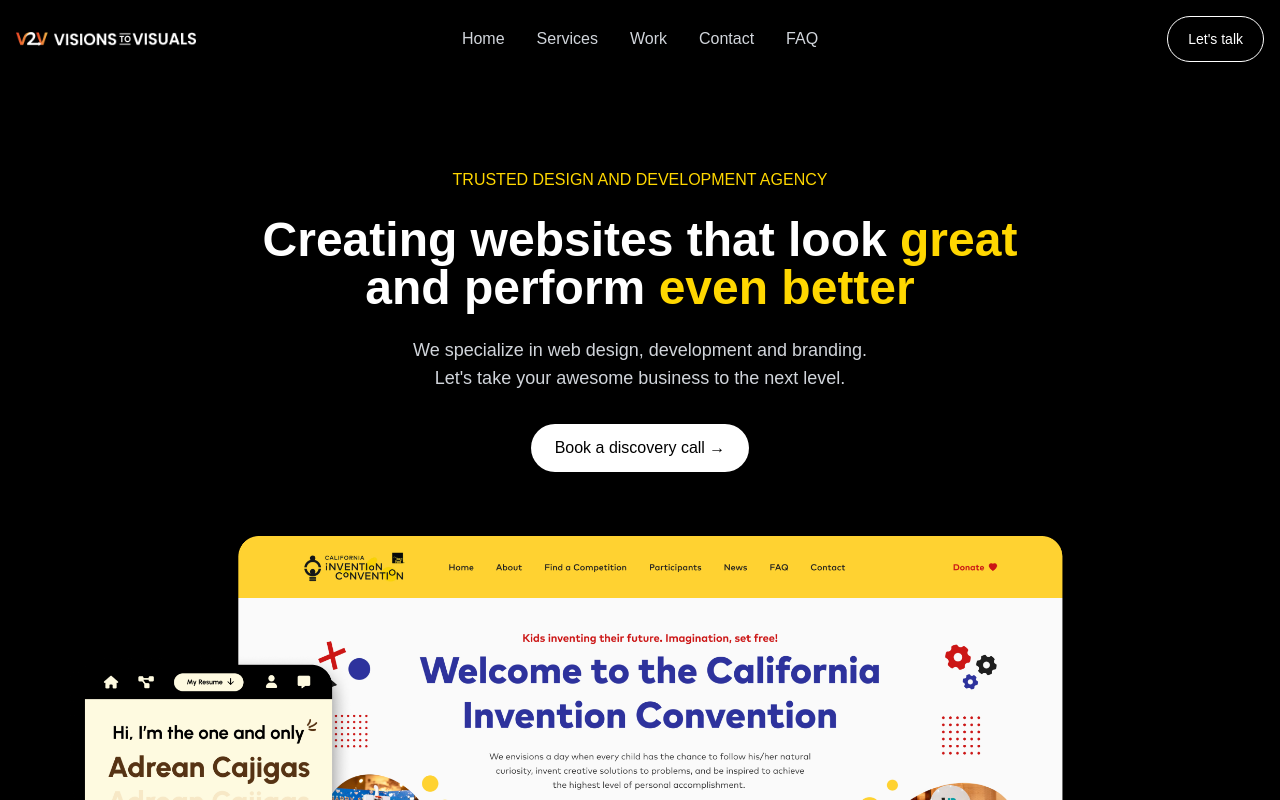
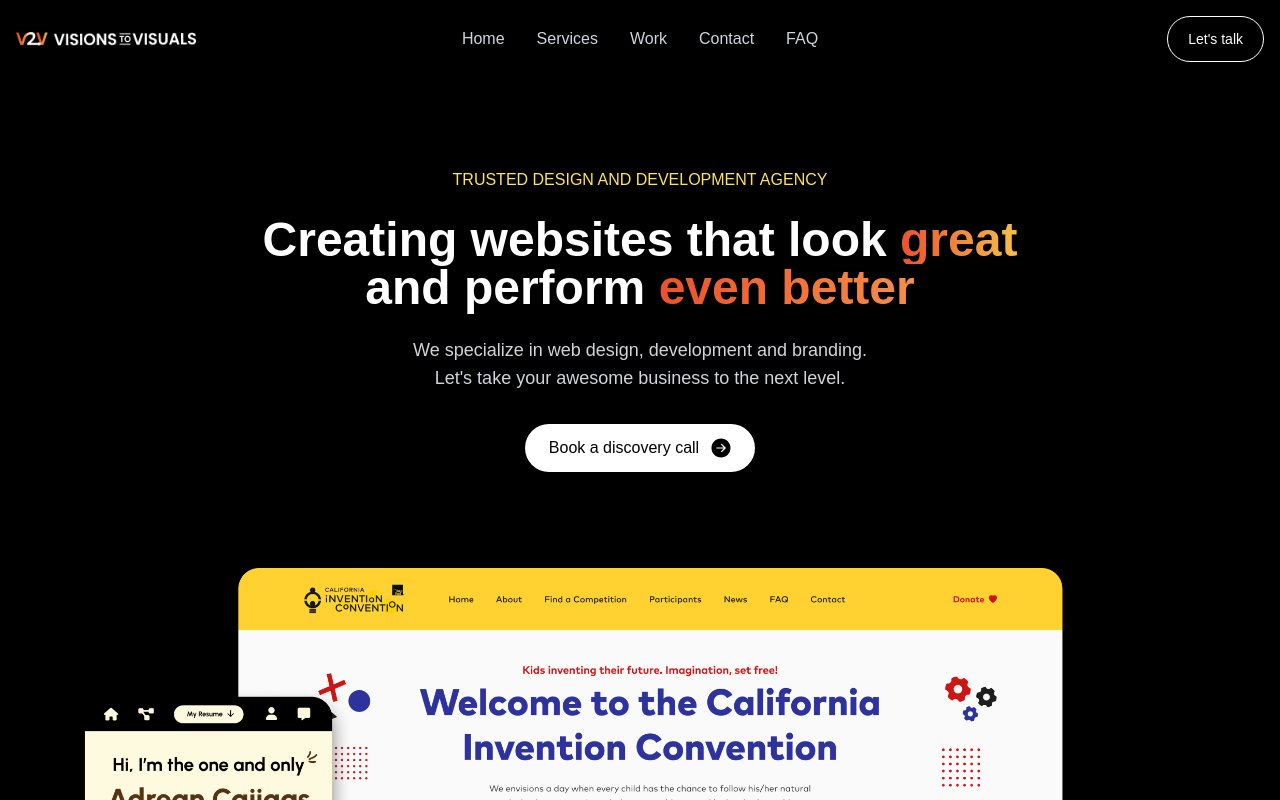
Before and after one commit to Visions-to-Visuals/v2v-website, a Next.js app: page / in a window 1280 px wide. Shown: the top 800 px of the page. Built offline with nearby package versions, Linux system fonts and the light colour scheme.

Commit message:
feat: style the hero section

```diff
--- a/src/components/sections/Hero.tsx
+++ b/src/components/sections/Hero.tsx
@@ -5,14 +5,14 @@ export function Hero() {
     <section className="flex flex-col items-center w-full bg-black text-white">
       <div className="max-w-7xl mx-auto px-4 w-full py-20">
         <div className="flex flex-col items-center text-center">
-          <span className="text-[#FFD700] mb-6">TRUSTED DESIGN AND DEVELOPMENT AGENCY</span>
+          <span className="text-[#FFE45B] mb-6">TRUSTED DESIGN AND DEVELOPMENT AGENCY</span>
 
           <h1 className="text-5xl font-bold mb-6 max-w-3xl">
             Creating websites that look{' '}
-            <span className="text-[#FFD700]">great</span>
+            <span className="bg-gradient-to-r from-[#EC512B] to-[#F5BF49] inline-block text-transparent bg-clip-text">great</span>
             <br />
             and perform{' '}
-            <span className="text-[#FFD700]">even better</span>
+            <span className="bg-gradient-to-r from-[#EC512B] to-[#F58F49] inline-block text-transparent bg-clip-text">even better</span>
           </h1>
 
           <p className="text-lg text-gray-300 max-w-2xl mb-8">
@@ -21,8 +21,15 @@ export function Hero() {
             Let's take your awesome business to the next level.
           </p>
 
-          <button className="flex items-center gap-2 bg-white text-black px-6 py-3 rounded-full mb-16">
-            Book a discovery call →
+          <button className="flex items-center gap-3 bg-white text-black px-6 py-3 rounded-full mb-24 hover:bg-gray-100 transition-colors">
+            Book a discovery call
+            <Image
+              src="/assets/arrow.svg"
+              alt="Arrow"
+              width={20}
+              height={20}
+              className="w-5 h-5"
+            />
           </button>
 
           <div className="relative w-full max-w-6xl">
```
Also changed, not shown: public/assets/arrow.svg (added).
